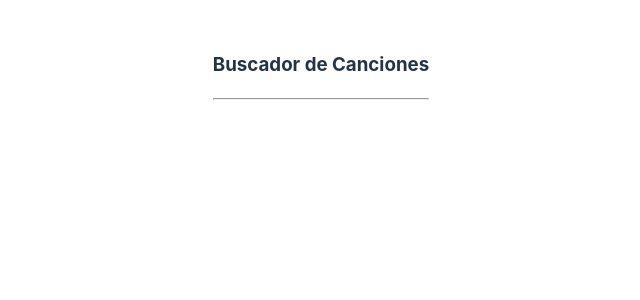
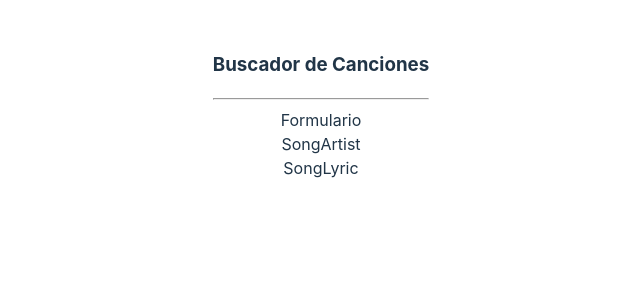
Before and after one commit to SantiagoPBustos/react-song-finder, a React (Vite) app: page / in a window 1280 px wide. Shown: the top 300 px of the page, without its empty margins (319-959 px from the left). Built offline with nearby package versions, Linux system fonts and the light colour scheme.

Commit message:
init state components

```diff
--- /dev/null
+++ b/components/SongArtist.jsx
@@ -0,0 +1,9 @@
+import React from 'react'
+
+function SongArtist() {
+  return (
+    <div>SongArtist</div>
+  )
+}
+
+export default SongArtist
--- a/components/SongDetails.jsx
+++ b/components/SongDetails.jsx
@@ -1,7 +1,14 @@
 import React from 'react';
+import SongArtist from './SongArtist';
+import SongLyric from './SongLyric';
 
 function SongDetails() {
-    return ( <>Detalles</> );
+    return (
+    <>
+        <SongArtist/>
+        <SongLyric/>
+    </>
+    );
 }
 
 export default SongDetails;
--- a/components/SongFinder.jsx
+++ b/components/SongFinder.jsx
@@ -1,12 +1,17 @@
-import React, { useState } from 'react';
+import React, { useState, useEffect } from 'react';
+import SongDetails from './SongDetails';
+import SongForm from './SongForm';
 
-function SongFInder() {
+function SongFinder() {
     const [search, setSearch] = useState(null);
     const [lyric, setLyric] = useState(null);
     const [description, setDescription] = useState(null);
     const [loading, setLoading] = useState(false);
 
-    return ( <></> );
+    return ( <>
+    <SongForm/>
+    <SongDetails/>
+    </> );
 }
 
-export default SongFInder;
+export default SongFinder;
--- /dev/null
+++ b/components/SongLyric.jsx
@@ -0,0 +1,9 @@
+import React from 'react'
+
+const SongLyric = () => {
+  return (
+    <div>SongLyric</div>
+  )
+}
+
+export default SongLyric
--- a/src/App.jsx
+++ b/src/App.jsx
@@ -1,11 +1,11 @@
-import SongFInder from '../components/SongFinder'
+import SongFinder from '../components/SongFinder'
 import './App.css'
 
 function App() {
   return (
     <>
       <h3>Buscador de Canciones</h3><hr/>
-      <SongFInder/>
+      <SongFinder/>
     </>
   )
 }
```
